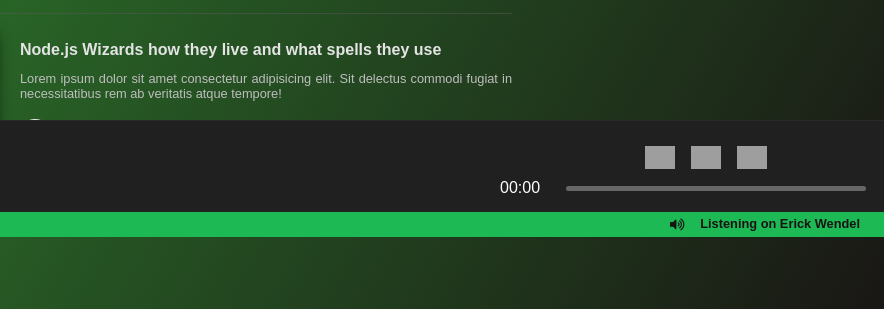
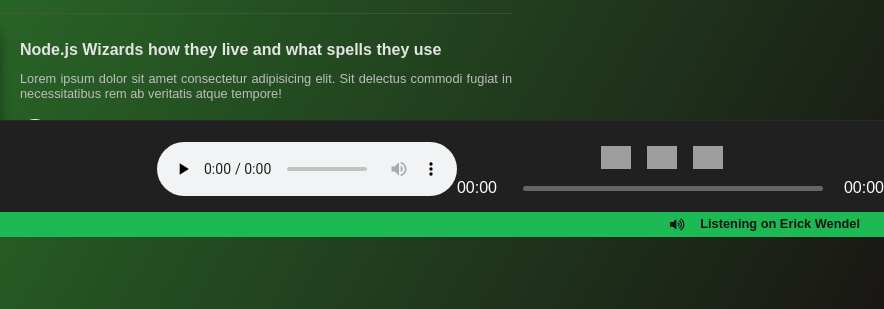
Before and after one commit to filliperomero/RadioStation, a website: page public/home/index.html in a window 1280 px wide. Shown: the part 563-872 px from the top of the page, 396-1280 px from the left. Drawn offline with Linux system fonts and the light colour scheme; files that its build step writes are made by us from their sources; grey boxes are pictures that could not be loaded; files whose address does not match are found by name; a web font is replaced by a local one.

Commit message:
chore: change style

```diff
--- a/public/home/css/styles.css
+++ b/public/home/css/styles.css
@@ -307,13 +307,16 @@ body {
 .audio-player {
   display: flex;
   align-items: center;
-  width: 30%;
+  /* width: 30%; */
 }
 .audio-player .player-controls {
   display: flex;
   flex-direction: column;
   align-items: center;
   gap: 0.5rem;
+}
+.audio-player #audio {
+  min-width: 300px;
 }
 .audio-player #playAudio {
   -webkit-appearance: none;
```
